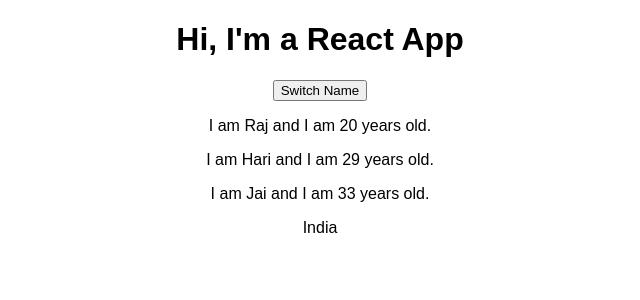
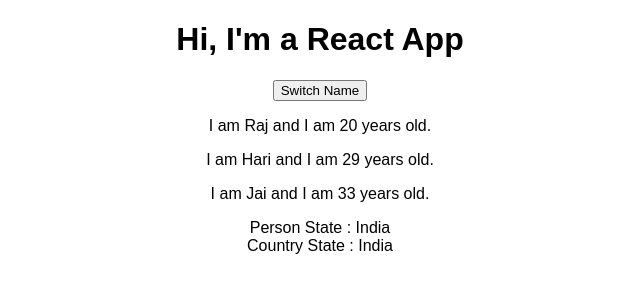
Before and after one commit to RRSR/react-complete-guide-old, a React (Create React App) app: page / in a window 1280 px wide. Shown: the top 300 px of the page, without its empty margins (320-960 px from the left). Built offline with nearby package versions, Linux system fonts and the light colour scheme.

Commit message:
Migrated the Class-Component App to Functional-Component app.

```diff
--- a/src/App.jsx
+++ b/src/App.jsx
@@ -1,39 +1,43 @@
-import React, {Component} from 'react';
+import React, {useState} from 'react';
 import './App.css';
 import Person from "./Person/Person";
 
-class App extends Component {
-    state = {
+const app = props => {
+
+    const [personState, setPersonState] = useState({
         personList: [
             {name: 'Raj', age: 20},
             {name: 'Hari', age: 29},
             {name: 'Jai', age: 33}
         ],
         country: 'India'
-    }
+    });
 
-    switchNameHandler = () => {
-        this.setState({
+    const [countryState, setCountryState] = useState({
+        country: 'India'
+    })
+
+    const switchNameHandler = () => {
+        setPersonState({
             personList: [
                 {name: 'Raj Rathore', age: 101},
                 {name: 'Hari', age: 29},
                 {name: 'Jai Singh', age: 21}
             ]
-        })
+        });
     }
 
-    render() {
-        return (
-            <div className="App">
-                <h1>Hi, I'm a React App</h1>
-                <button onClick={this.switchNameHandler}>Switch Name</button>
-                <Person name={this.state.personList[0].name} age={this.state.personList[0].age}/>
-                <Person name={this.state.personList[1].name} age={this.state.personList[1].age}/>
-                <Person name={this.state.personList[2].name} age={this.state.personList[2].age}/>
-                <label>{this.state.country}</label>
-            </div>
-        );
-    }
+    return (
+        <div className="App">
+            <h1>Hi, I'm a React App</h1>
+            <button onClick={switchNameHandler}>Switch Name</button>
+            <Person name={personState.personList[0].name} age={personState.personList[0].age}/>
+            <Person name={personState.personList[1].name} age={personState.personList[1].age}/>
+            <Person name={personState.personList[2].name} age={personState.personList[2].age}/>
+            <label>Person State : {personState.country}</label><br/>
+            <label>Country State : {countryState.country}</label>
+        </div>
+    );
 }
 
-export default App;
+export default app;
```
